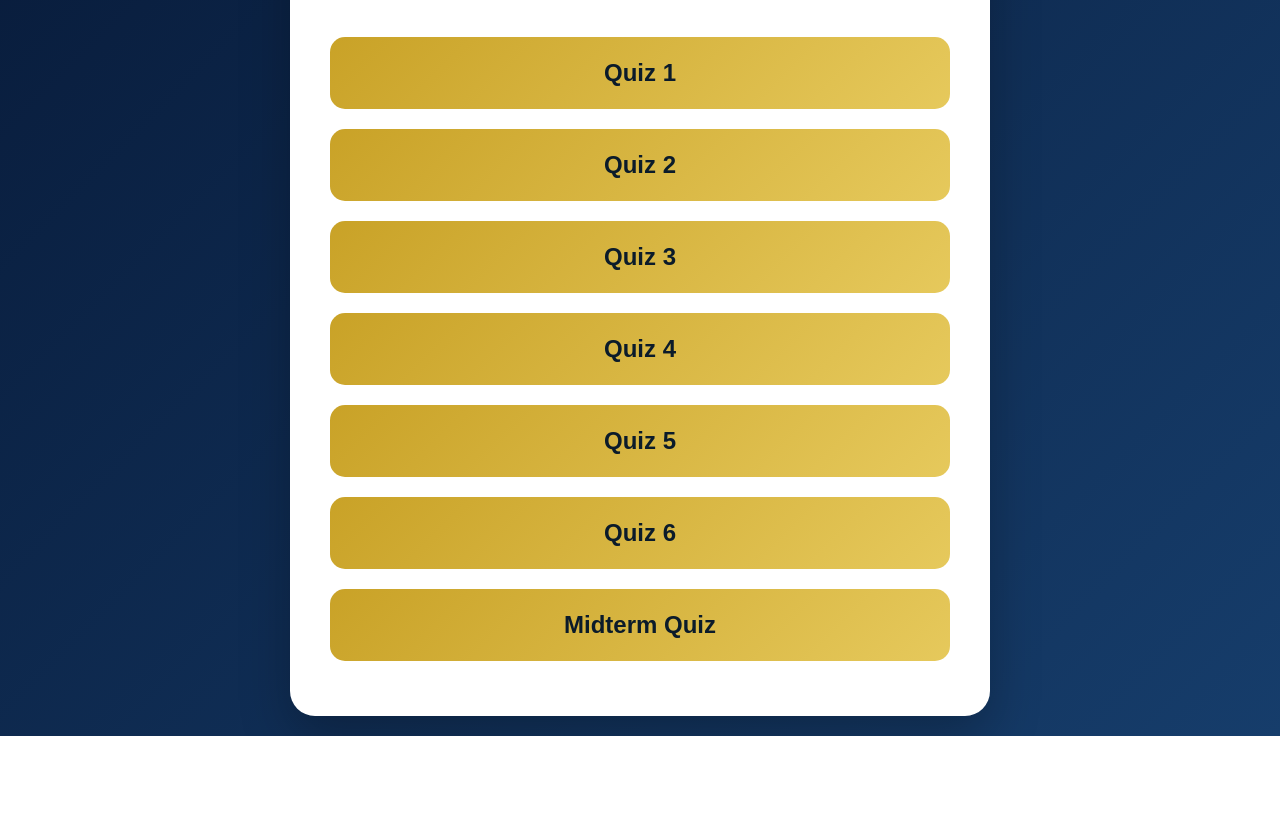
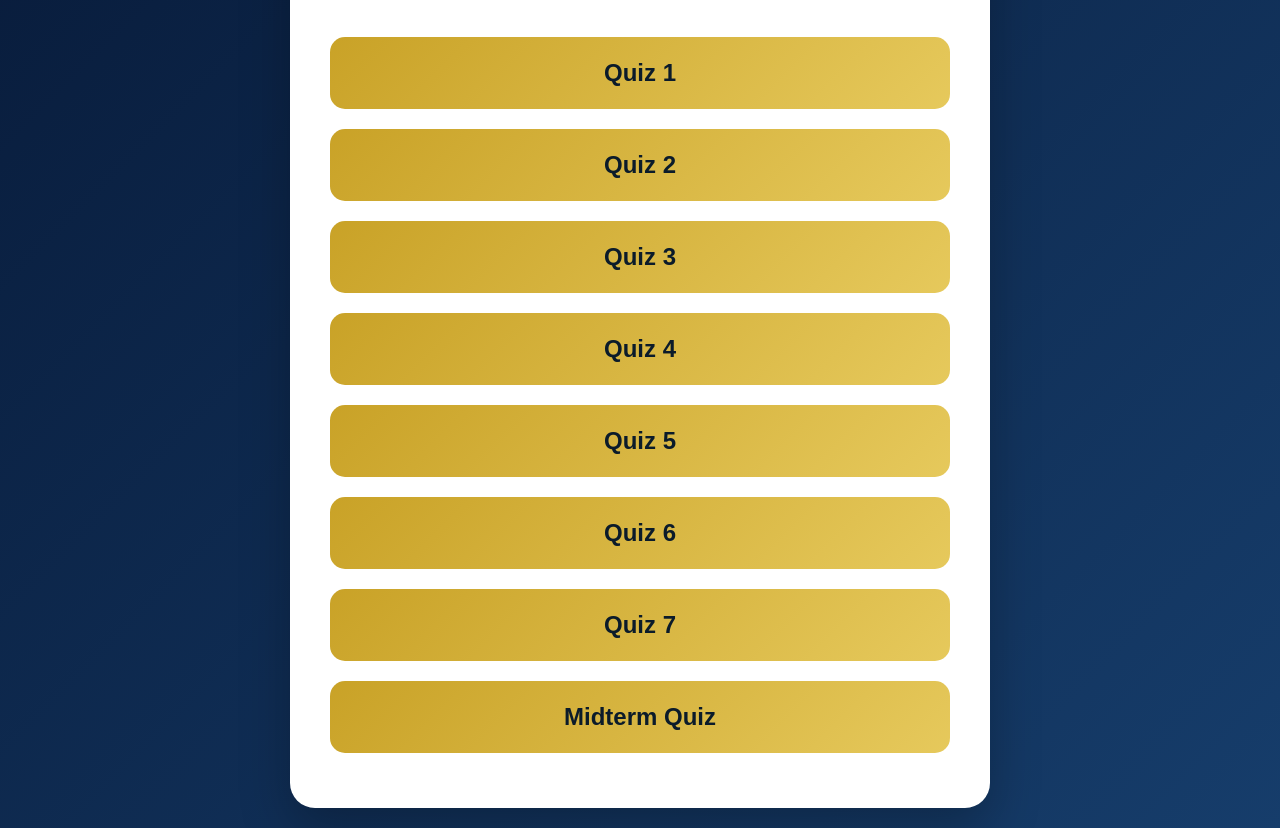
Before and after one commit to centerjust4u-creator/IOS, a plain HTML site: page index.html in a window 1280 px wide. Shown: the part 168-996 px from the top of the page. Before the commit the page ends 904 px from the top, so only its background shows below. Drawn offline with Linux system fonts and the light colour scheme.

Commit message:
Add link for Quiz 7 in index.html

```diff
--- a/index.html
+++ b/index.html
@@ -95,6 +95,7 @@ h1 {
         <a class="quiz" href="quiz-4/">Quiz 4</a>
         <a class="quiz" href="quiz-5/">Quiz 5</a>
         <a class="quiz" href="quiz-6/">Quiz 6</a>
+        <a class="quiz" href="quiz-7/">Quiz 7</a>
 
         <a class="quiz" href="midterm-quiz/">Midterm Quiz</a>
     </div>
```
